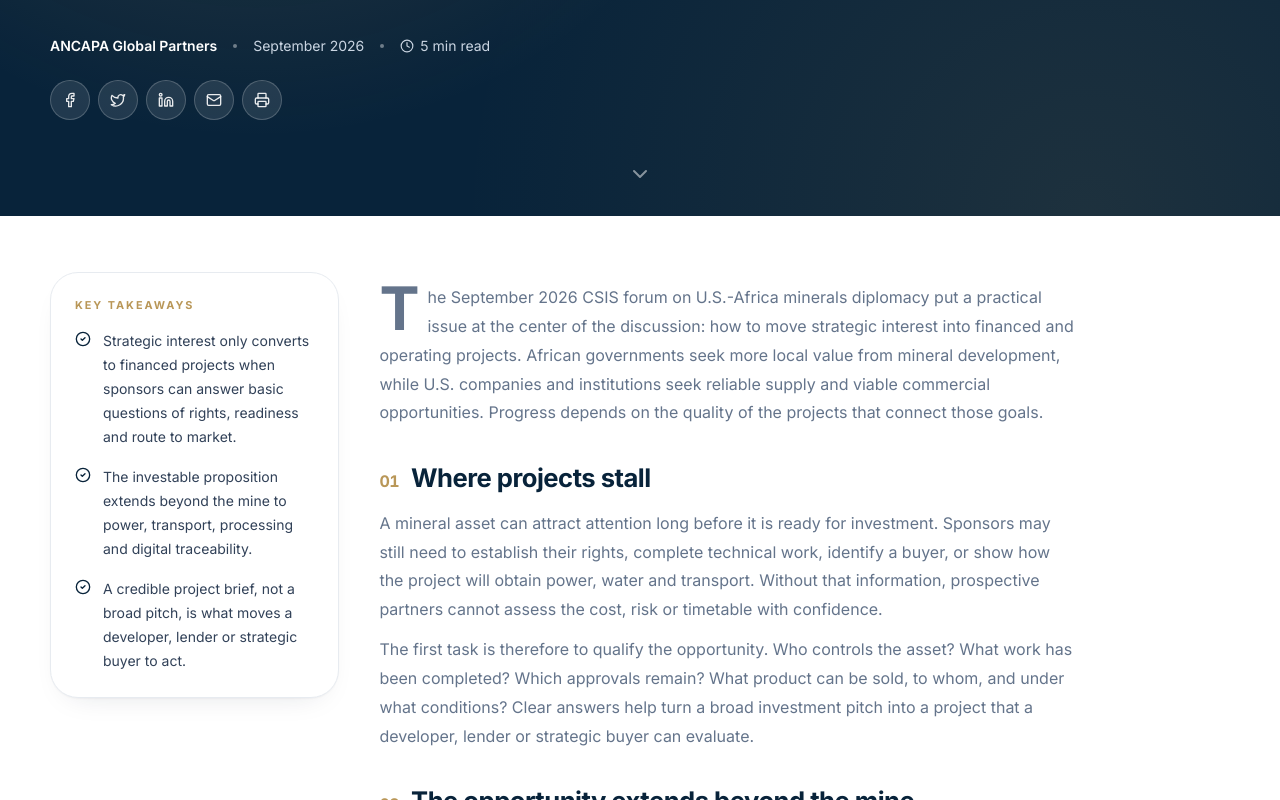
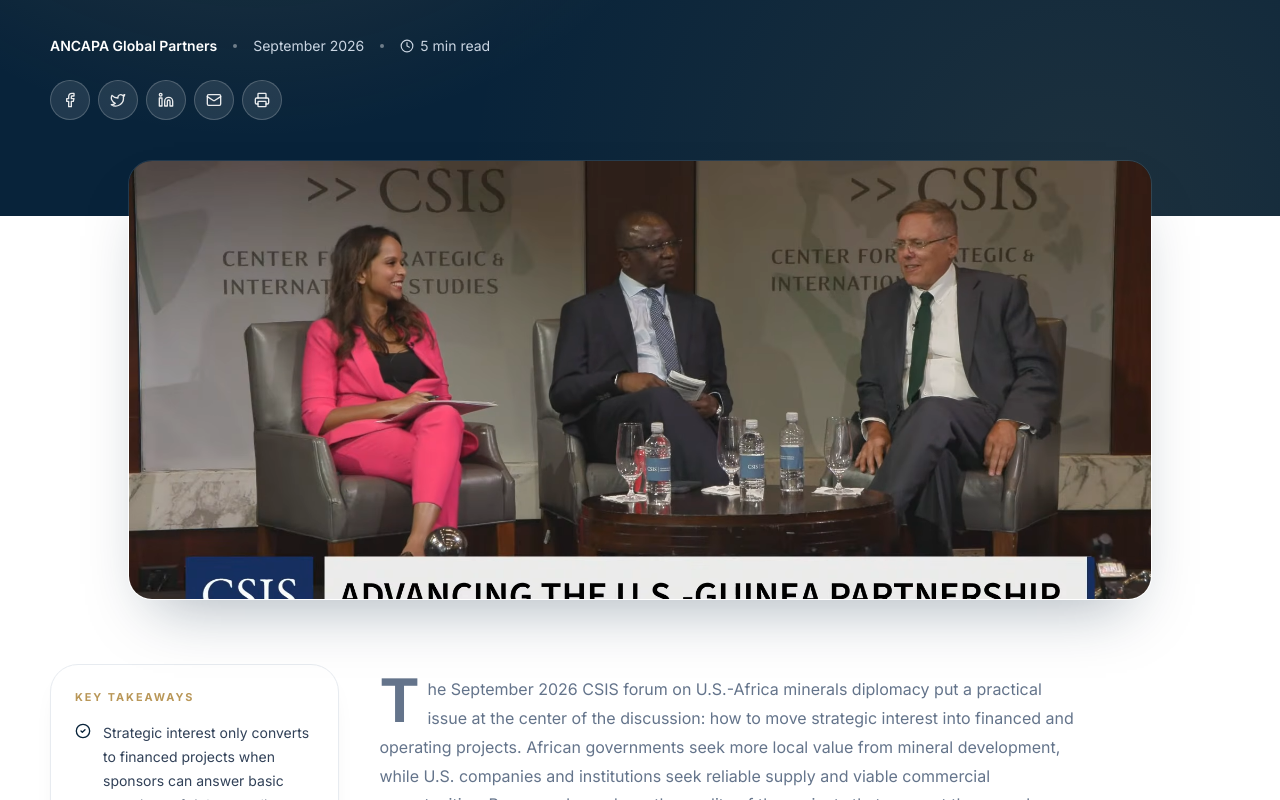
Before and after one commit to maurobernardo/Ancapa-Global, a Next.js app: page /insights/critical-minerals-corridors in a window 1280 px wide. Shown: the part 497-1297 px from the top of the page. Built offline with nearby package versions, Linux system fonts and the light colour scheme; no server answers.

Commit message:
Add cover image: card thumbnails on home/insights, styled overlap banner on article (not as hero bg)

```diff
--- a/app/insights/[slug]/page.tsx
+++ b/app/insights/[slug]/page.tsx
@@ -131,8 +131,19 @@ export default async function InsightArticle({ params }: { params: Promise<{ slu
       </div>
     </section>
 
+    {/* Cover image */}
+    {i.cover && <div className="container -mt-10 md:-mt-14 relative z-10 print:hidden">
+      <Reveal>
+        <div className="max-w-5xl mx-auto rounded-3xl overflow-hidden shadow-[0_30px_60px_-25px_rgba(8,35,58,.35)] border border-white/10">
+          <div className="relative aspect-[16/9] md:aspect-[21/9]">
+            <Image src={i.cover} alt={i.title} fill className="object-cover" priority />
+          </div>
+        </div>
+      </Reveal>
+    </div>}
+
     {/* Body */}
-    <article className="container pt-10 pb-14 md:pt-14 md:pb-20">
+    <article className="container pt-14 pb-14 md:pt-16 md:pb-20">
       <div className="max-w-5xl grid md:grid-cols-[1fr_2.4fr] gap-10 items-start">
         {i.takeaways && <Reveal className="md:sticky md:top-28 order-2 md:order-1">
           <div className="card p-6 bg-[#f7f5ef] border-none hover:-translate-y-1">
--- a/app/insights/page.tsx
+++ b/app/insights/page.tsx
@@ -1,12 +1,13 @@
 import type { Metadata } from "next";
 import Link from "next/link";
+import Image from "next/image";
 import { ArrowRight } from "lucide-react";
 import { insights } from "@/lib/data";
 
 export const metadata: Metadata = {
   title: "Insights",
-  description: "Commercial intelligence for strategic markets — perspectives on capital formation, critical minerals corridors and digital infrastructure across ANCAPA's focus markets.",
+  description: "Commercial intelligence for strategic markets: perspectives on capital formation, critical minerals corridors and digital infrastructure across ANCAPA's focus markets.",
   alternates: { canonical: "/insights" },
 };
 
-export default function Insights(){return <main className="container pt-8 pb-14 md:pt-10 md:pb-16"><div className="max-w-3xl"><p className="eyebrow">Insights</p><h1 className="display text-5xl md:text-6xl text-navy mt-4">Intelligence for capital and strategic markets.</h1><p className="mt-6 text-lg leading-8 text-slate-600">Short perspectives on the sectors, corridors and execution questions shaping investment across ANCAPA's focus markets.</p></div><div className="grid md:grid-cols-3 gap-5 mt-12">{insights.map(i=>{const body=<><div className="text-xs uppercase tracking-widest text-gold">{i.category}</div><h2 className="text-xl font-semibold text-navy mt-4 leading-7">{i.title}</h2><p className="mt-4 text-sm leading-6 text-slate-600">{i.excerpt}</p><div className="mt-8 flex items-center justify-between text-xs text-slate-400"><span>{i.date}</span>{i.body && <span className="chip text-navy py-1.5 px-3">Read article <ArrowRight className="h-3.5 w-3.5"/></span>}</div></>; return i.body ? <Link key={i.slug} href={`/insights/${i.slug}`} className="card p-7 flex flex-col hover:-translate-y-1 transition">{body}</Link> : <article key={i.slug} className="card p-7 flex flex-col">{body}</article>})}</div></main>}
+export default function Insights(){return <main className="container pt-8 pb-14 md:pt-10 md:pb-16"><div className="max-w-3xl"><p className="eyebrow">Insights</p><h1 className="display text-5xl md:text-6xl text-navy mt-4">Intelligence for capital and strategic markets.</h1><p className="mt-6 text-lg leading-8 text-slate-600">Short perspectives on the sectors, corridors and execution questions shaping investment across ANCAPA's focus markets.</p></div><div className="grid md:grid-cols-3 gap-5 mt-12">{insights.map(i=>{const body=<>{i.cover && <div className="relative -mx-7 -mt-7 mb-6 h-44 overflow-hidden rounded-t-[1.75rem]"><Image src={i.cover} alt={i.title} fill className="object-cover"/></div>}<div className="text-xs uppercase tracking-widest text-gold">{i.category}</div><h2 className="text-xl font-semibold text-navy mt-4 leading-7">{i.title}</h2><p className="mt-4 text-sm leading-6 text-slate-600">{i.excerpt}</p><div className="mt-8 flex items-center justify-between text-xs text-slate-400"><span>{i.date}</span>{i.body && <span className="chip text-navy py-1.5 px-3">Read article <ArrowRight className="h-3.5 w-3.5"/></span>}</div></>; return i.body ? <Link key={i.slug} href={`/insights/${i.slug}`} className="card p-7 flex flex-col overflow-hidden hover:-translate-y-1 transition">{body}</Link> : <article key={i.slug} className="card p-7 flex flex-col">{body}</article>})}</div></main>}
--- a/app/page.tsx
+++ b/app/page.tsx
@@ -56,6 +56,7 @@ export default function Home(){
     <div className="grid md:grid-cols-3 gap-5 mt-10">{insights.map(i=>{
       const featured = !!i.body;
       const body=<>
+        {i.cover && <div className="relative -mx-7 -mt-7 mb-6 h-48 overflow-hidden rounded-t-[1.75rem]"><Image src={i.cover} alt={i.title} fill className="object-cover group-hover:scale-105 transition duration-500"/></div>}
         <div className="text-xs uppercase tracking-widest text-gold">{i.category}</div>
         <h3 className={featured?"text-2xl text-navy font-bold mt-4 leading-8":"text-xl text-navy font-semibold mt-4 leading-7"}>{i.title}</h3>
         <p className="text-sm leading-6 text-slate-600 mt-4">{i.excerpt}</p>
@@ -65,8 +66,8 @@ export default function Home(){
         </div>
       </>;
       return featured
-        ? <Link key={i.slug} href={`/insights/${i.slug}`} className="group relative card p-7 flex flex-col md:col-span-2 border-gold/40! shadow-[0_20px_45px_-25px_rgba(185,151,88,.6)] hover:-translate-y-1 hover:shadow-[0_28px_60px_-20px_rgba(185,151,88,.5)] transition">
-            <span className="absolute -top-3 left-6 chip bg-navy! text-white! border-navy! py-1! px-3! text-[.65rem]">Featured</span>
+        ? <Link key={i.slug} href={`/insights/${i.slug}`} className="group relative card p-7 flex flex-col overflow-hidden md:col-span-2 border-gold/40! shadow-[0_20px_45px_-25px_rgba(185,151,88,.6)] hover:-translate-y-1 hover:shadow-[0_28px_60px_-20px_rgba(185,151,88,.5)] transition">
+            <span className="absolute top-4 left-4 z-10 chip bg-navy! text-white! border-navy! py-1! px-3! text-[.65rem]">Featured</span>
             {body}
           </Link>
         : <article key={i.slug} className="card p-7 flex flex-col">{body}</article>;
--- a/lib/data.ts
+++ b/lib/data.ts
@@ -43,6 +43,7 @@ export const insights = [
     dek: "Africa's mineral potential will draw lasting U.S. investment when sponsors can show credible projects, viable infrastructure and a clear route to market.",
     readTime: "5 min read",
     seoTitle: "U.S.-Africa Minerals Diplomacy: From Strategy to Investable Projects",
+    cover: "/artigo1.png",
     keywords: ["U.S.-Africa minerals diplomacy", "critical minerals investment Africa", "Africa mining investment", "minerals corridor investment", "Lobito corridor", "African mineral projects U.S. investors"],
     takeaways: [
       "Strategic interest only converts to financed projects when sponsors can answer basic questions of rights, readiness and route to market.",
```
Also changed, not shown: public/artigo1.png (added).
